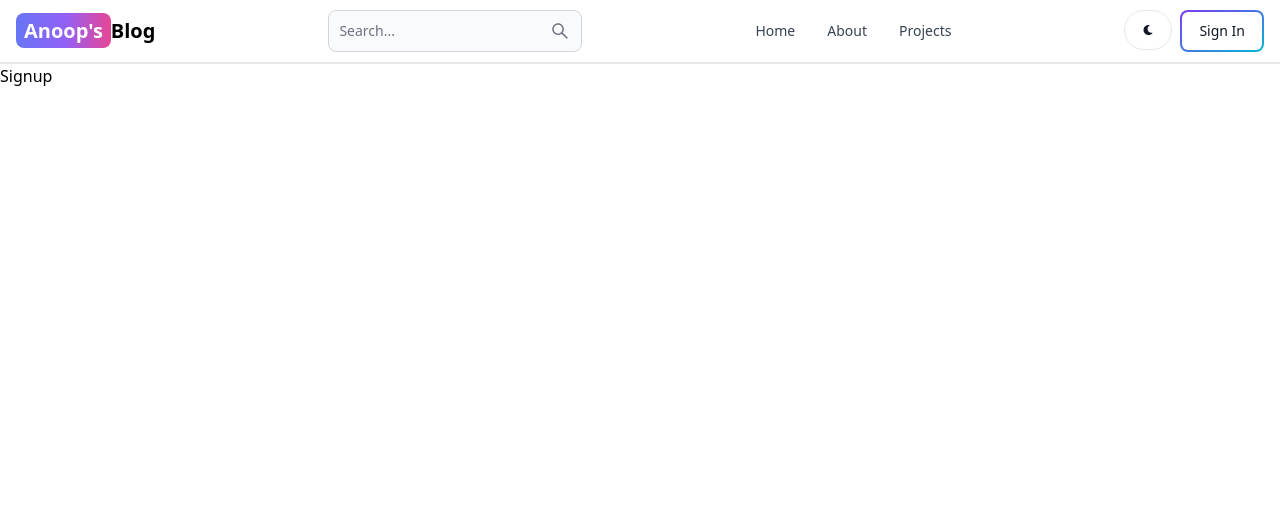
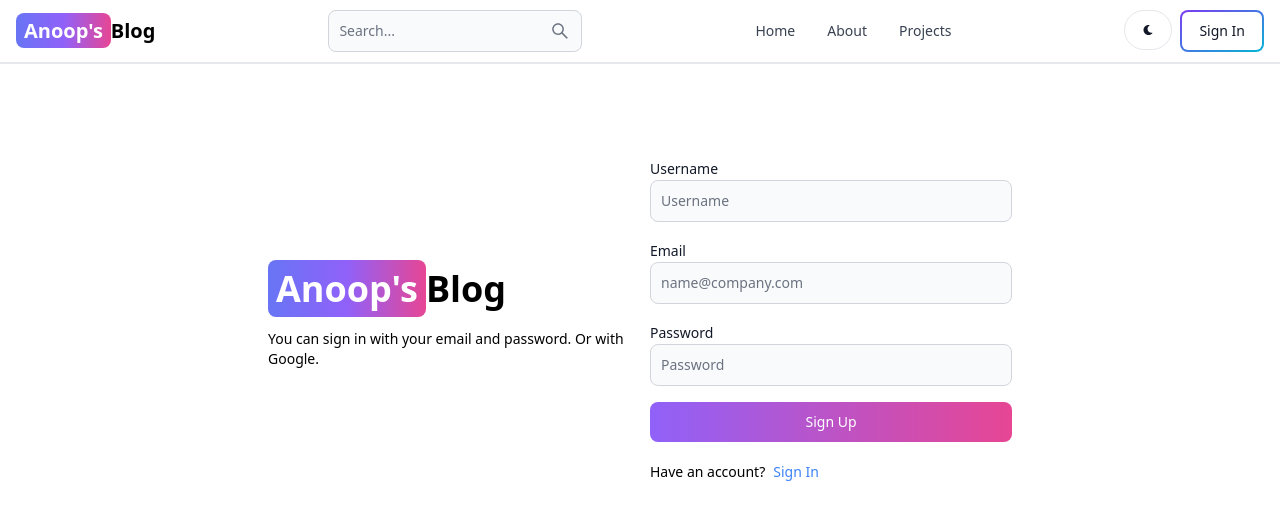
Before and after one commit to anoopkrishna07/mern-blog, a React (Vite) app in the folder client/: page /sign-up in a window 1280 px wide. Shown: the top 520 px of the page. Built offline with nearby package versions, Linux system fonts and the light colour scheme.

Commit message:
create a signup page

```diff
--- a/client/src/pages/Signup.jsx
+++ b/client/src/pages/Signup.jsx
@@ -1,7 +1,59 @@
+import { Button, Label, TextInput } from 'flowbite-react'
 import React from 'react'
+import { Link } from 'react-router-dom'
 
 export default function Signup() {
   return (
-    <div>Signup</div>
+    <div className='min-h-screen mt-20'>
+      <div className="flex p-3 max-w-3xl mx-auto flex-col md:flex-row md:items-center gap-5">
+        <div className='flex-1'>
+        <Link to="/" className='font-bold dark:text-white text-4xl'>
+        <span className='px-2 py-1 bg-gradient-to-r from-indigo-500 via-purple-500 to-pink-500 rounded-lg text-white'>Anoop's</span>
+        Blog
+        </Link>
+        <p className='text-sm mt-5'>
+           You can sign in with your email and password.
+           Or with Google.
+        </p>
+        </div>
+        <div className='flex-1'>
+          <form className='flex flex-col gap-4'>
+            <div>
+              <Label value='Username' />
+              <TextInput
+                type='text'
+                placeholder='Username'
+                id='username'
+                />
+            </div>
+            <div>
+              <Label value='Email' />
+              <TextInput
+                type='text'
+                placeholder='name@company.com'
+                id='email'
+                />
+            </div>
+            <div>
+              <Label value='Password' />
+              <TextInput
+                type='text'
+                placeholder='Password'
+                id='password'
+                />
+            </div>
+            <Button gradientDuoTone='purpleToPink' type='submit'>
+              Sign Up
+            </Button>
+          </form>
+          <div className='flex gap-2 text-sm mt-5'>
+            <span>Have an account?</span>
+            <Link to='/sign-in' className='text-blue-500'>
+            Sign In
+            </Link>
+          </div>
+        </div>
+      </div>
+    </div>
   )
 }
```
